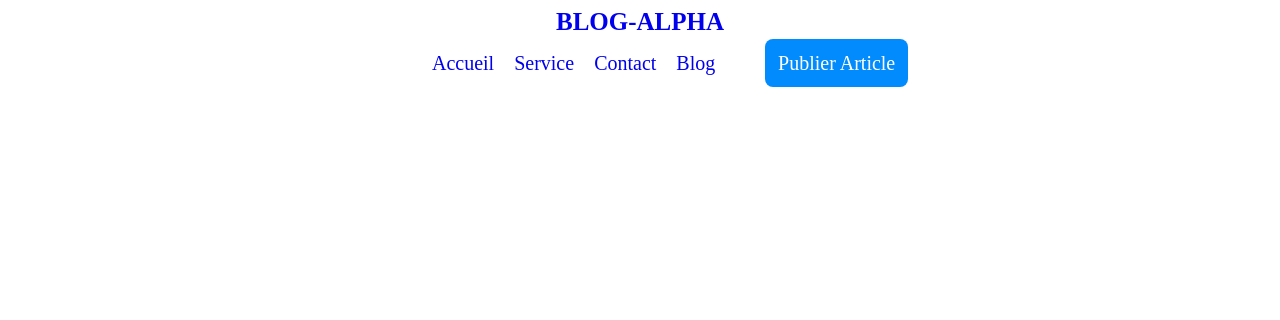
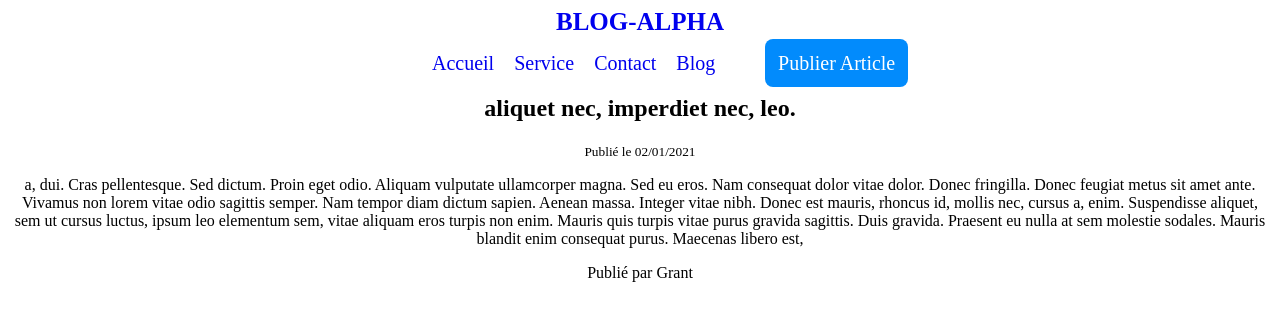
Before and after one commit to alphaibrahima/Blog-Alpha, a React (Create React App) app: page /blog/1 in a window 1280 px wide. Shown: the top 320 px of the page. Built offline with nearby package versions, Linux system fonts and the light colour scheme; data requests are answered from the project's data file.

Commit message:
blog-detail

```diff
--- a/src/App.js
+++ b/src/App.js
@@ -3,6 +3,7 @@ import Navbar from './Navbar';
 import Home from './Home';
 import {BrowserRouter as Router, Route, Switch} from 'react-router-dom'
 import Ajouter from './Ajouter';
+import BlogDetail from './BlogDetail';
 
 function App() {
   // la partie logique
@@ -24,6 +25,9 @@ function App() {
             <Route path={'/ajouter'}>
               <Ajouter/>
             </Route>
+            <Route path={'/blog/:id'}>
+              <BlogDetail />
+            </Route>
           </Switch>
         </div>
       </div>
--- /dev/null
+++ b/src/BlogDetail.js
@@ -0,0 +1,24 @@
+import { useParams } from "react-router-dom";
+import useRecovery from "./useRecovery";
+
+const BlogDetail = () => {
+    const {id} = useParams();
+    const {data : blog, isLoading, error} = useRecovery('http://localhost:8000/blogs/'+id);
+    return (
+        <div className="blog-detail">
+            {isLoading && <div>En cours de traitement...</div>}
+            {error && <div>{error}</div>}
+            {blog && (
+                <div className="blof-detail">
+                    <h2 className="blog-titre"> {blog.title} </h2>
+                    <small className="blog-publicatio-date"> {`Publié le ${blog.date}`} </small>
+                    <p className="blog-body"> {blog.body} </p>
+                    <p className="blog-author">{`Publié par ${blog.author}`}</p>
+                </div>
+            )}
+
+        </div>
+     );
+}
+
+export default BlogDetail;
--- a/src/Bloglist.js
+++ b/src/Bloglist.js
@@ -1,3 +1,5 @@
+import { Link } from "react-router-dom";
+
 const Bloglist = ({blogs_1, titre}) => {
 
 
@@ -9,7 +11,7 @@ const Bloglist = ({blogs_1, titre}) => {
                 // blogs_1?.map( (blog) =>( peut resoudre le probleme de mapping
                 blogs_1.map( (blog) =>(
                     <div className="blog" key={blog.id}>
-                        <a href="" className="blog-titre">{blog.title}</a>
+                        <Link to={`/blog/${blog.id}`} className="blog-titre">{blog.title}</Link>
                         <small className="blog-publication-date"> {blog.date}</small>
                         <p className="blog-author">{blog.author}</p>
                     </div>
--- a/src/useRecovery.js
+++ b/src/useRecovery.js
@@ -1,4 +1,6 @@
 import { useState, useEffect } from "react";
+
+
 const useRecovery = (url) => {
 
     const [data, setData] = useState(null);
```
